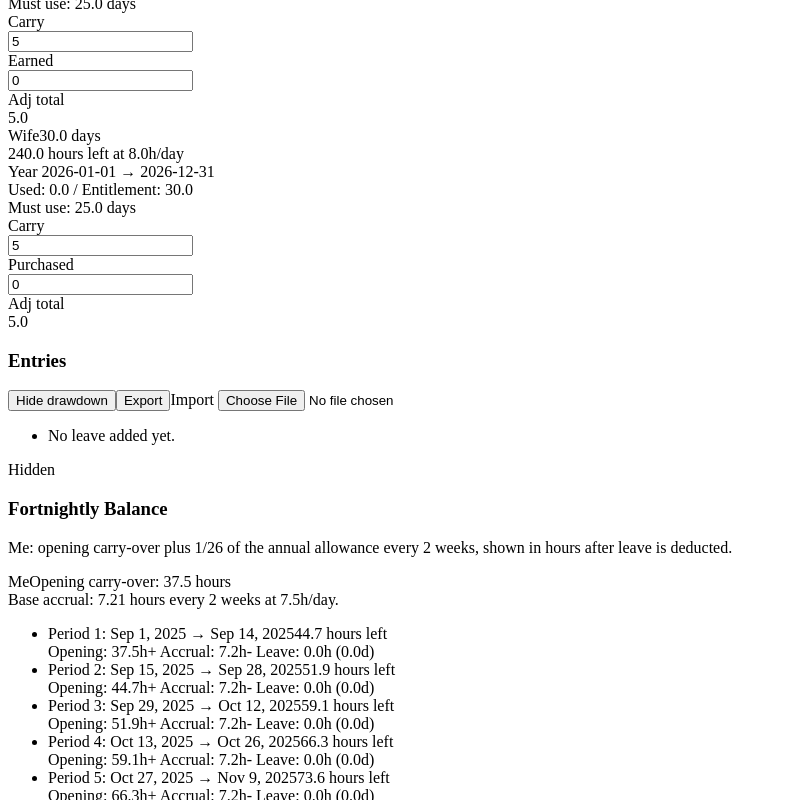
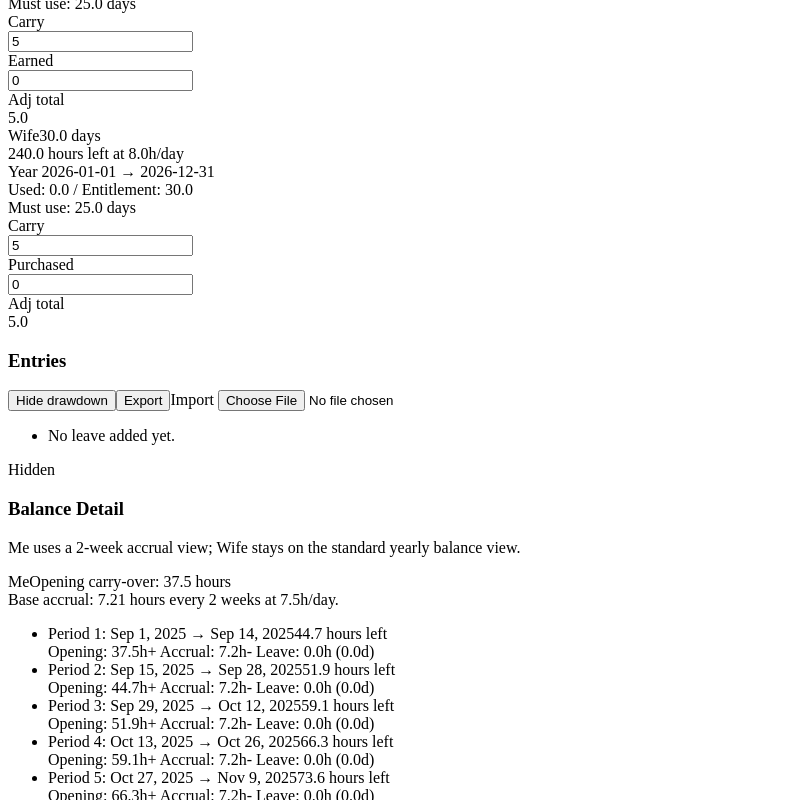
Before and after one commit to ajs117/analeave, a React (Vite) app: page / in a window 1280 px wide. Both pictures are taken after a click on the button "Show drawdown". Shown: the part 480-1280 px from the top of the page, without its empty margins (0-787 px from the left). Built offline with nearby package versions, Linux system fonts and the light colour scheme; the HTML template or start-up script is replaced by a standard one.

Commit message:
Restore wife balance card

```diff
--- a/src/components/Summary.jsx
+++ b/src/components/Summary.jsx
@@ -1,5 +1,5 @@
 import React, { useMemo, useState } from 'react'
-import { computeBalances, computeFortnightlyBalanceTimeline, formatDate, getAdjustmentRecord, upsertAdjustment, getEntryWorkingDays, defaultData } from '../utils/leaveService'
+import { computeBalances, formatDate, getAdjustmentRecord, upsertAdjustment, getEntryWorkingDays, defaultData, computeFortnightlyBalanceTimeline } from '../utils/leaveService'
 
 export default function Summary({ data, setData, year }){
   const balances = computeBalances(data, year)
@@ -161,12 +161,13 @@ export default function Summary({ data, setData, year }){
         <div className="space-y-3 border-t border-white/10 pt-4">
           <div className="flex items-center gap-2">
             <span className="pill bg-violet-500/20 text-violet-100">Hidden</span>
-            <h3 className="section-title">Fortnightly Balance</h3>
+            <h3 className="section-title">Balance Detail</h3>
           </div>
           <p className="text-sm text-slate-300">
-            Me: opening carry-over plus 1/26 of the annual allowance every 2 weeks, shown in hours after leave is deducted.
+            Me uses a 2-week accrual view; Wife stays on the standard yearly balance view.
           </p>
 
+          <div className="grid gap-4 lg:grid-cols-2">
             <div className="bg-white/5 border border-white/10 rounded-lg p-3 space-y-3">
               <div className="flex flex-wrap items-center justify-between gap-2">
                 <span className="pill bg-blue-500/20 text-blue-100">Me</span>
@@ -201,6 +202,24 @@ export default function Summary({ data, setData, year }){
                 Closing balance: {fortnightly.closingHours.toFixed(1)} hours
               </div>
             </div>
+
+            <div className="bg-white/5 border border-white/10 rounded-lg p-3 space-y-3">
+              <div className="flex flex-wrap items-center justify-between gap-2">
+                <span className="pill bg-orange-500/20 text-orange-100">Wife</span>
+                <span className="text-xs text-slate-400">Year {balances.wife.yearStart} → {balances.wife.yearEnd}</span>
+              </div>
+
+              <div className="text-xs text-slate-300">
+                {balances.wife.remainingHours.toFixed(1)} hours left at {balances.wife.hoursPerDay.toFixed(1)}h/day.
+              </div>
+              <div className="text-xs text-slate-300">Used: {balances.wife.used.toFixed(1)} / Entitlement: {balances.wife.entitlement.toFixed(1)} days</div>
+              <div className="text-xs text-slate-300">Carry: {balances.wife.carry.toFixed(1)} days • Purchased: {balances.wife.purchased.toFixed(1)} days</div>
+              <div className="text-xs text-amber-200">Must use: {balances.wife.mustUse?.toFixed(1) ?? '0.0'} days</div>
+              <div className="text-xs text-slate-400">
+                Wife is kept as a yearly balance view, not a fortnightly accrual schedule.
+              </div>
+            </div>
+          </div>
         </div>
       )}
     </div>
```
Lines whose indentation alone changed are shown as unchanged.
